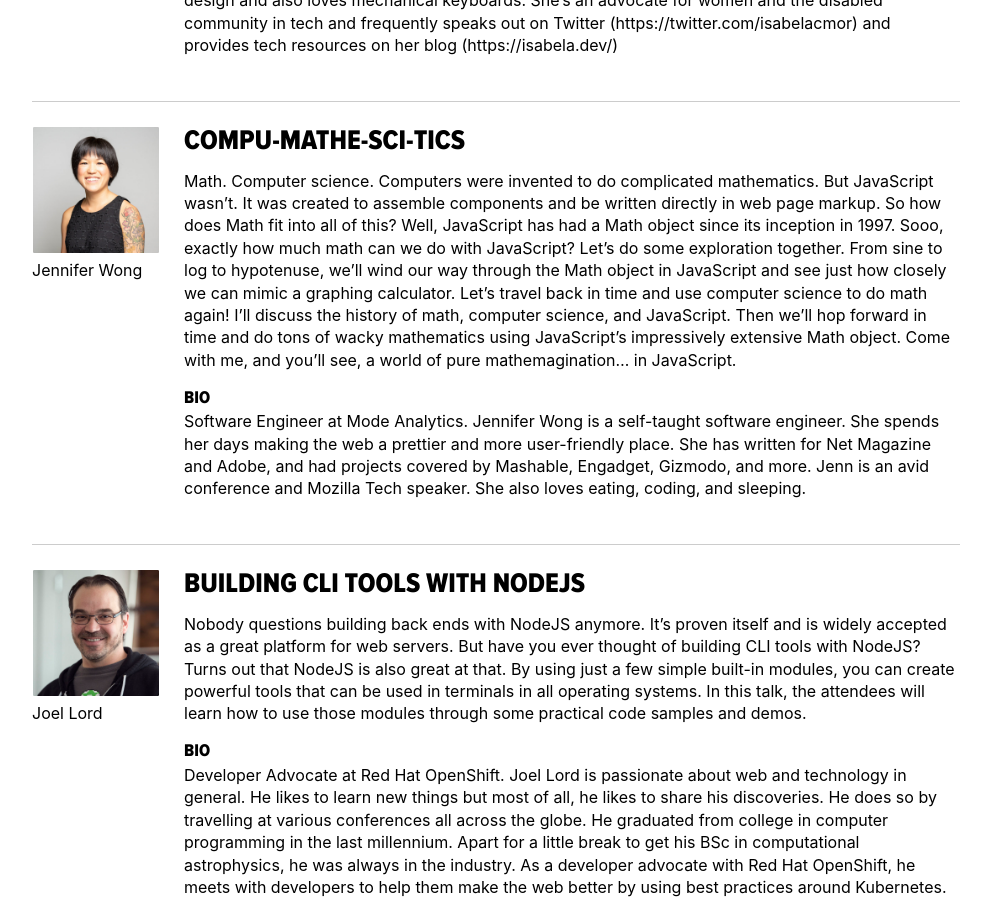
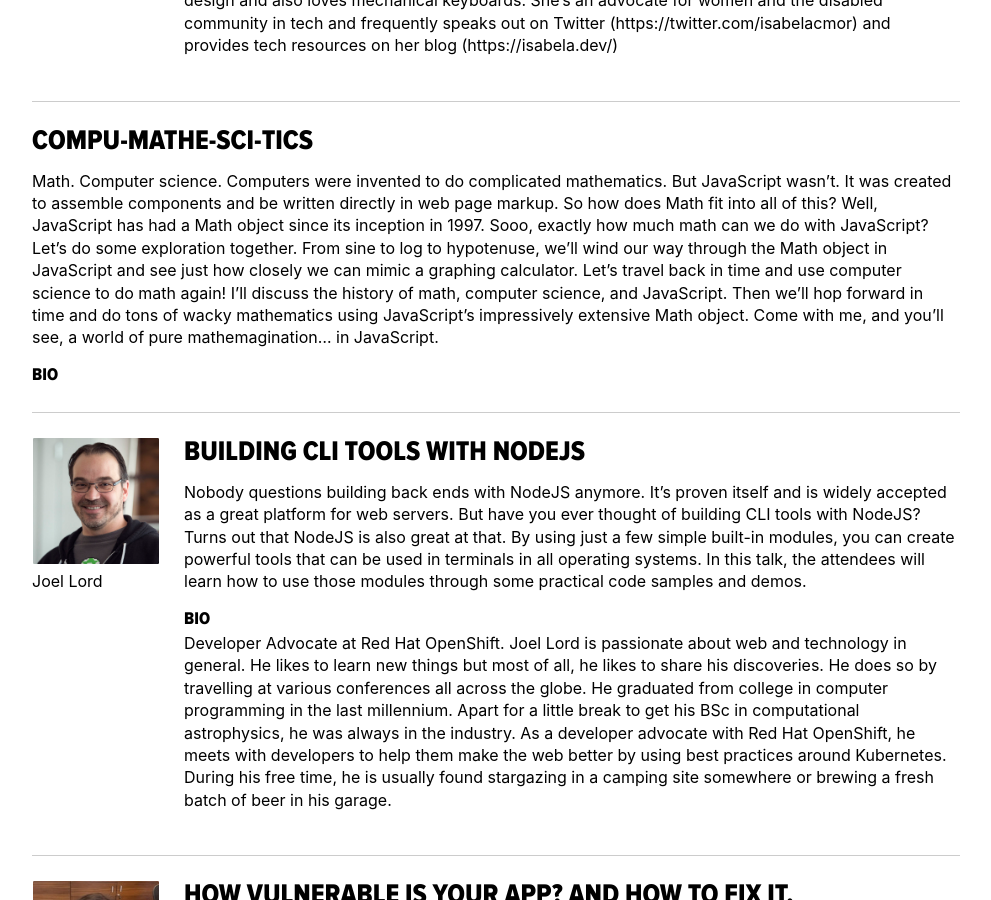
Before and after one commit to giuliatosato/2020.jsday.it, a Jekyll site: the page built from talks.html, in a window 1280 px wide and 900 px high, scrolled down 4304 px. Shown: the whole window, without its empty margins (144-1135 px from the left). Built offline with Jekyll 4.4.1, drawn with Linux system fonts in a browser that asks for light colours; comment, search, counter and statistics services are not loaded.

Commit message:
removed jennifer wong

```diff
--- a/_data/speakers.yml
+++ b/_data/speakers.yml
@@ -116,17 +116,6 @@ list:
     first_name: Isabela
     last_name: Moreira
     twitter: isabelacmor
-   -
-    id: jennifer-wong
-    description: |
-     Software Engineer at Mode Analytics. Jennifer Wong is a self-taught software engineer. She spends her days making
-     the web a prettier and more user-friendly place. She has written for Net Magazine and Adobe, and had projects
-     covered by Mashable, Engadget, Gizmodo, and more. Jenn is an avid conference and Mozilla Tech speaker. She also
-     loves eating, coding, and sleeping.
-    image: jennifer-wong.jpg
-    first_name: Jennifer
-    last_name: Wong
-    twitter: mybluewristband
    -
     id: joel-lord
     description: |
```
